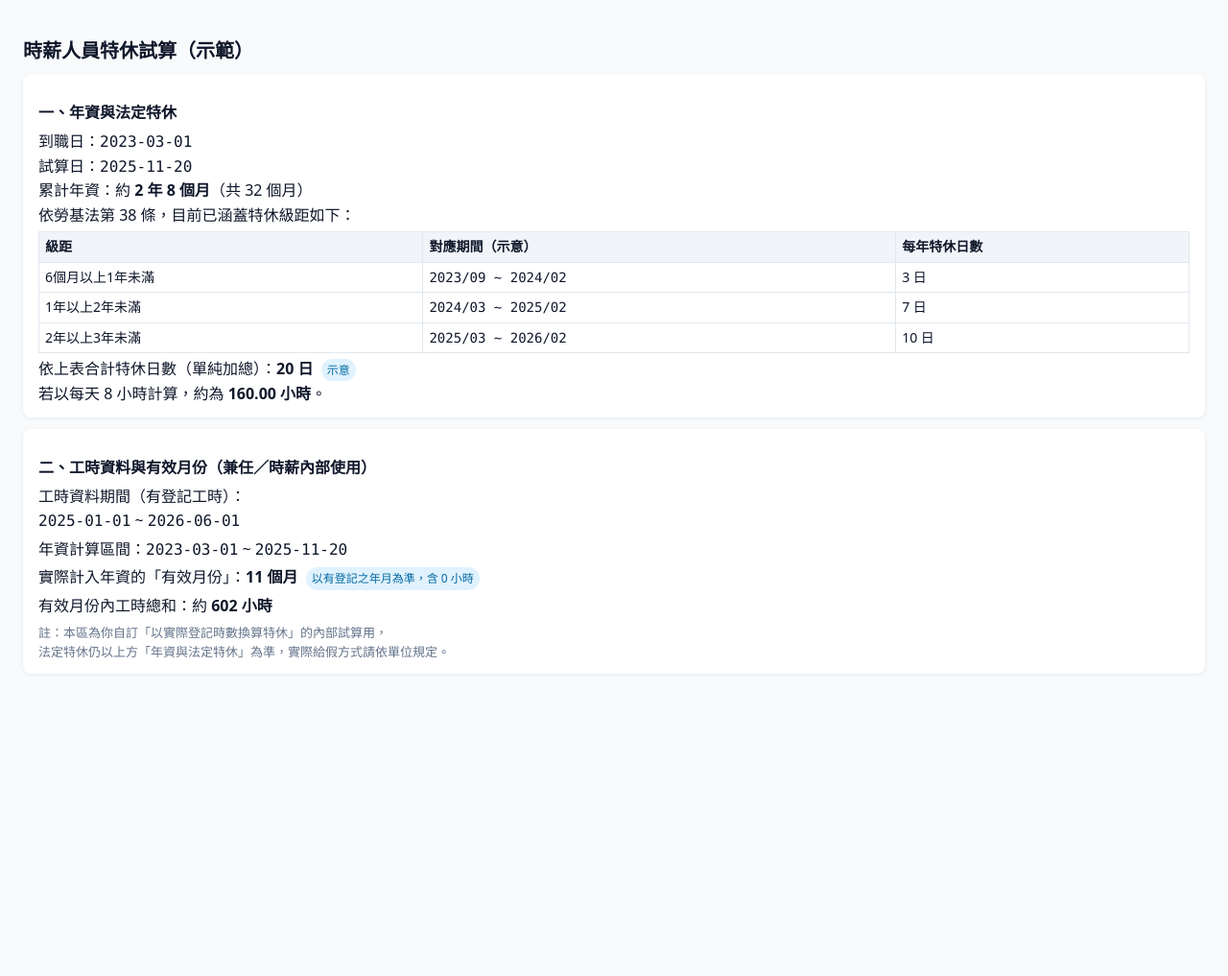
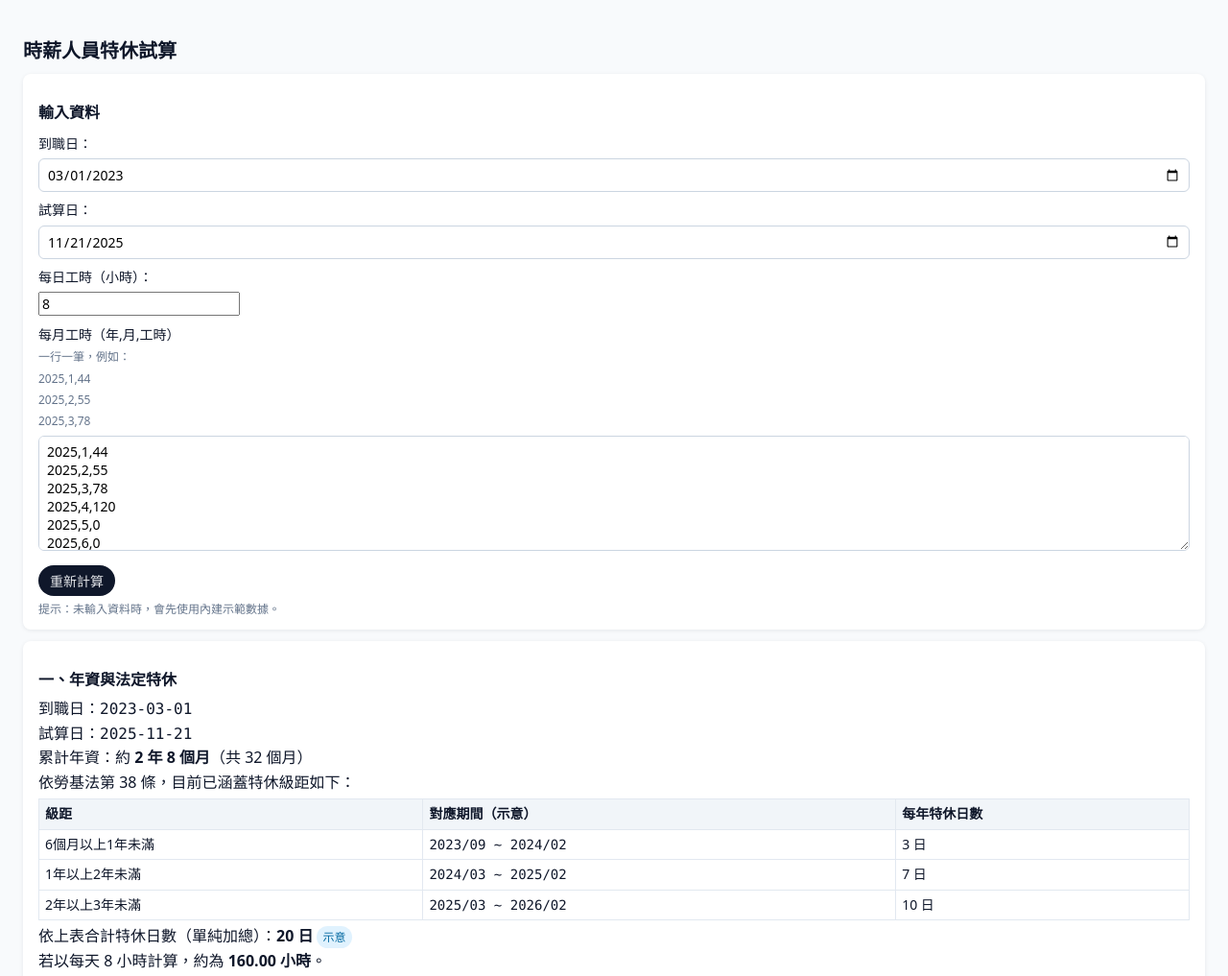
Before and after one commit to 134767/hourly-wage, a plain HTML site: page index.html in a window 1280 px wide. Shown: the top 1017 px of the page at 96% size. Before the commit the page ends 800 px from the top, so only its background shows below. Drawn offline with Linux system fonts and the light colour scheme.

Commit message:
Update index.html

```diff
--- a/index.html
+++ b/index.html
@@ -2,7 +2,7 @@
 <html lang="zh-Hant">
 <head>
   <meta charset="utf-8" />
-  <title>時薪人員特休試算（GitHub 版本）</title>
+  <title>時薪人員特休試算（可輸入版）</title>
   <meta name="viewport" content="width=device-width, initial-scale=1" />
   <style>
     body{
@@ -26,47 +26,76 @@
     th,td{border:1px solid #e2e8f0;padding:4px 6px;text-align:left;}
     th{background:#f1f5f9;}
     .tag{display:inline-block;padding:2px 6px;border-radius:999px;font-size:12px;background:#e0f2fe;color:#0369a1;margin-left:4px;}
+    label{font-size:14px;display:block;margin-top:8px;margin-bottom:4px;}
+    input, textarea, button{
+      font-family: inherit;
+      font-size:14px;
+    }
+    input[type="date"], textarea{
+      width:100%;
+      box-sizing:border-box;
+      padding:6px 8px;
+      border-radius:6px;
+      border:1px solid #cbd5e1;
+      background:#ffffff;
+    }
+    textarea{min-height:120px;resize:vertical;white-space:pre;}
+    button{
+      margin-top:8px;
+      padding:6px 12px;
+      border-radius:999px;
+      border:none;
+      cursor:pointer;
+      background:#0f172a;
+      color:#e5e7eb;
+    }
+    button:hover{background:#1e293b;}
+    .hint{font-size:12px;color:#64748b;}
   </style>
 </head>
 <body>
-  <h1>時薪人員特休試算（示範）</h1>
+  <h1>時薪人員特休試算</h1>
 
+  <!-- 輸入區 -->
+  <div class="card">
+    <h2>輸入資料</h2>
+
+    <label for="employDate">到職日：</label>
+    <input type="date" id="employDate" />
+
+    <label for="refDate">試算日：</label>
+    <input type="date" id="refDate" />
+
+    <label for="hoursPerDay">每日工時（小時）：</label>
+    <input type="number" id="hoursPerDay" value="8" min="1" step="0.5" />
+
+    <label for="workData">
+      每月工時（年,月,工時）<br/>
+      <span class="hint">
+        一行一筆，例如：<br/>
+        2025,1,44<br/>
+        2025,2,55<br/>
+        2025,3,78
+      </span>
+    </label>
+    <textarea id="workData"></textarea>
+
+    <button id="btnCalc">重新計算</button>
+    <div class="hint" style="margin-top:4px;">
+      提示：未輸入資料時，會先使用內建示範數據。
+    </div>
+  </div>
+
+  <!-- 計算結果 -->
   <div id="result"></div>
 
   <script>
-    // ===== 基本設定 =====
-    const EMPLOY_DATE = "2023-03-01"; // 到職日
-    const REF_DATE = "2025-11-20";    // 試算日（你可以改成 new Date().toISOString().slice(0,10)）
-    const HOURS_PER_DAY = 8;          // 一日幾小時：若你單位不同，可以自行修改
-
-    // 每月工時資料（你現在這組）
-    const workRecords = [
-      { year: 2025, month:  1, hours: 44 },
-      { year: 2025, month:  2, hours: 55 },
-      { year: 2025, month:  3, hours: 78 },
-      { year: 2025, month:  4, hours:120 },
-      { year: 2025, month:  5, hours:  0 },
-      { year: 2025, month:  6, hours:  0 },
-      { year: 2025, month:  7, hours:  9 },
-      { year: 2025, month:  8, hours: 41 },
-      { year: 2025, month:  9, hours: 74 },
-      { year: 2025, month: 10, hours: 85 },
-      { year: 2025, month: 11, hours: 96 },
-      { year: 2025, month: 12, hours: 44 },
-      { year: 2026, month:  1, hours: 78 },
-      { year: 2026, month:  2, hours: 99 },
-      { year: 2026, month:  3, hours:  0 },
-      { year: 2026, month:  4, hours:  4 },
-      { year: 2026, month:  5, hours: 99 },
-      { year: 2026, month:  6, hours:  0 }
-    ];
-
-    // ===== 小工具：年月計算 =====
+    // ===== 工具：年月差 =====
     function diffYearMonth(startStr, endStr){
       const [sy, sm, sd] = startStr.split("-").map(Number);
       const [ey, em, ed] = endStr.split("-").map(Number);
       let totalMonths = (ey - sy) * 12 + (em - sm);
-      if (ed < sd) totalMonths -= 1;    // 不足一個月不算
+      if (ed < sd) totalMonths -= 1; // 不足一個月不算
       const years = Math.floor(totalMonths / 12);
       const months = totalMonths % 12;
       return { totalMonths, years, months };
@@ -86,24 +115,25 @@
       return `${startYM.replace("-", "/")} ~ ${endYM.replace("-", "/")}`;
     }
 
-    // ===== 勞基法特休級距表（第 38 條） =====
+    // ===== 勞基法級距 =====
     const LAW_LEVELS = [
       { minMonths:  6, maxMonths: 12, days:  3, label: "6個月以上1年未滿" },
       { minMonths: 12, maxMonths: 24, days:  7, label: "1年以上2年未滿" },
       { minMonths: 24, maxMonths: 36, days: 10, label: "2年以上3年未滿" },
       { minMonths: 36, maxMonths: 60, days: 14, label: "3年以上5年未滿" },
-      { minMonths: 60, maxMonths:120, days: 15, label: "5年以上10年未滿" },
-      // 10 年以上：下面用程式動態處理
+      { minMonths: 60, maxMonths:120, days: 15, label: "5年以上10年未滿" }
+      // 10 年以上另外算
     ];
 
     function calcLawSeniorityAndLeaves(employDateStr, refDateStr){
       const diff = diffYearMonth(employDateStr, refDateStr);
-      const { totalMonths, years, months } = diff;
+      const totalMonths = diff.totalMonths;
+      const years = diff.years;
+      const months = diff.months;
 
       const details = [];
 
-      // 固定前 5 級
-      LAW_LEVELS.forEach(level => {
+      LAW_LEVELS.forEach(function(level){
         if (totalMonths >= level.minMonths) {
           const periodText = formatYMRange(employDateStr, level.minMonths, level.maxMonths);
           details.push({
@@ -114,28 +144,29 @@
         }
       });
 
-      // 10 年以上：每年 +1 日，加至 30 日
       if (years >= 10) {
         const extraYears = years - 10;
         const baseDays = 15;
         const days = Math.min(baseDays + extraYears, 30);
-        const minMonths = 120;                // 第 10 年起算
-        const maxMonths = (10 + extraYears + 1) * 12; // 粗略示意
+        const minMonths = 120;
+        const maxMonths = (10 + extraYears + 1) * 12;
         const periodText = formatYMRange(employDateStr, minMonths, maxMonths);
         details.push({
           label: "10年以上（每年加給1日，加至30日）",
-          days,
+          days: days,
           period: periodText
         });
       }
 
-      return { totalMonths, years, months, details };
+      return { totalMonths: totalMonths, years: years, months: months, details: details };
     }
 
-    // ===== 工時資料分析：資料期間、有效月份、工時總和 =====
+    // ===== 工時資料分析 =====
     function analyzeWorkRecords(employDateStr, refDateStr, records){
       const refDate = new Date(refDateStr);
-      const [sy, sm] = employDateStr.split("-").map(Number);
+      const parts = employDateStr.split("-");
+      const sy = Number(parts[0]);
+      const sm = Number(parts[1]);
       const startDate = new Date(sy, sm - 1, 1);
 
       let minRecordDate = null;
@@ -143,14 +174,12 @@
       let effectiveMonths = 0;
       let totalHours = 0;
 
-      records.forEach(r => {
+      records.forEach(function(r){
         const d = new Date(r.year, r.month - 1, 1);
 
-        // 資料期間（不管有沒有超出年資計算區間）
         if (!minRecordDate || d < minRecordDate) minRecordDate = d;
         if (!maxRecordDate || d > maxRecordDate) maxRecordDate = d;
 
-        // 有登記工時（含 0 小時）且在到職日與試算日期之間 → 計入「有效月份」
         if (d >= startDate && d <= refDate) {
           effectiveMonths += 1;
           totalHours += Number(r.hours) || 0;
@@ -160,90 +189,157 @@
       function fmt(d){
         const y = d.getFullYear();
         const m = String(d.getMonth() + 1).padStart(2,"0");
-        return `${y}-${m}-01`;
+        return y + "-" + m + "-01";
       }
 
       return {
         dataStart: minRecordDate ? fmt(minRecordDate) : null,
         dataEnd  : maxRecordDate ? fmt(maxRecordDate) : null,
-        effectiveMonths,
-        totalHours
+        effectiveMonths: effectiveMonths,
+        totalHours: totalHours
       };
     }
 
-    // ===== 把結果渲染到畫面 =====
-    function render(){
-      const law = calcLawSeniorityAndLeaves(EMPLOY_DATE, REF_DATE);
-      const work = analyzeWorkRecords(EMPLOY_DATE, REF_DATE, workRecords);
+    // ===== 解析 textarea 文字 → workRecords =====
+    function parseWorkData(text){
+      const lines = text.split(/\r?\n/);
+      const records = [];
+      lines.forEach(function(line){
+        const t = line.trim();
+        if (!t) return;
+        // 用逗號或空白分隔
+        const parts = t.split(/[\s,]+/);
+        if (parts.length < 3) return;
+        const y = Number(parts[0]);
+        const m = Number(parts[1]);
+        const h = Number(parts[2]);
+        if (!y || !m) return;
+        records.push({ year: y, month: m, hours: h || 0 });
+      });
+      return records;
+    }
 
-      const totalLawDays = law.details.reduce((sum, d) => sum + d.days, 0);
-      const totalLawHours = totalLawDays * HOURS_PER_DAY;
+    // ===== 渲染結果 =====
+    function render(employDate, refDate, hoursPerDay, workRecords){
+      const law = calcLawSeniorityAndLeaves(employDate, refDate);
+      const work = analyzeWorkRecords(employDate, refDate, workRecords);
+
+      const totalLawDays = law.details.reduce(function(sum, d){ return sum + d.days; }, 0);
+      const totalLawHours = totalLawDays * hoursPerDay;
 
       const container = document.getElementById("result");
-      let html = "";
+      var html = "";
 
-      // 年資總覽
-      html += `
-        <div class="card">
-          <h2>一、年資與法定特休</h2>
-          <div>到職日：<span class="mono">${EMPLOY_DATE}</span></div>
-          <div>試算日：<span class="mono">${REF_DATE}</span></div>
-          <div>累計年資：約 <strong>${law.years} 年 ${law.months} 個月</strong>（共 ${law.totalMonths} 個月）</div>
-          <div>依勞基法第 38 條，目前已涵蓋特休級距如下：</div>
-          <table>
-            <thead>
-              <tr>
-                <th>級距</th>
-                <th>對應期間（示意）</th>
-                <th>每年特休日數</th>
-              </tr>
-            </thead>
-            <tbody>
-              ${law.details.map(d => `
-                <tr>
-                  <td>${d.label}</td>
-                  <td class="mono">${d.period}</td>
-                  <td>${d.days} 日</td>
-                </tr>
-              `).join("")}
-            </tbody>
-          </table>
-          <div style="margin-top:4px;">
-            依上表合計特休日數（單純加總）：<strong>${totalLawDays} 日</strong>
-            <span class="tag">示意</span><br/>
-            若以每天 ${HOURS_PER_DAY} 小時計算，約為 <strong>${totalLawHours.toFixed(2)} 小時</strong>。
-          </div>
-        </div>
-      `;
+      html +=
+        '<div class="card">' +
+        '<h2>一、年資與法定特休</h2>' +
+        '<div>到職日：<span class="mono">' + employDate + '</span></div>' +
+        '<div>試算日：<span class="mono">' + refDate + '</span></div>' +
+        '<div>累計年資：約 <strong>' + law.years + ' 年 ' + law.months + ' 個月</strong>（共 ' + law.totalMonths + ' 個月）</div>' +
+        '<div>依勞基法第 38 條，目前已涵蓋特休級距如下：</div>' +
+        '<table><thead><tr>' +
+        '<th>級距</th><th>對應期間（示意）</th><th>每年特休日數</th>' +
+        '</tr></thead><tbody>';
 
-      // 工時資料與「有效月份」
-      html += `
-        <div class="card">
-          <h2>二、工時資料與有效月份（兼任／時薪內部使用）</h2>
-          <div>工時資料期間（有登記工時）：<br/>
-            ${work.dataStart ? `<span class="mono">${work.dataStart}</span> ~ <span class="mono">${work.dataEnd}</span>` : "（尚無資料）"}
-          </div>
-          <div style="margin-top:4px;">
-            年資計算區間：<span class="mono">${EMPLOY_DATE}</span> ~ <span class="mono">${REF_DATE}</span>
-          </div>
-          <div style="margin-top:4px;">
-            實際計入年資的「有效月份」：<strong>${work.effectiveMonths} 個月</strong>
-            <span class="tag">以有登記之年月為準，含 0 小時</span>
-          </div>
-          <div style="margin-top:4px;">
-            有效月份內工時總和：約 <strong>${work.totalHours} 小時</strong>
-          </div>
-          <div style="margin-top:4px;font-size:13px;color:#64748b;">
-            註：本區為你自訂「以實際登記時數換算特休」的內部試算用，<br/>
-            法定特休仍以上方「年資與法定特休」為準，實際給假方式請依單位規定。
-          </div>
-        </div>
-      `;
+      law.details.forEach(function(d){
+        html +=
+          '<tr>' +
+          '<td>' + d.label + '</td>' +
+          '<td class="mono">' + d.period + '</td>' +
+          '<td>' + d.days + ' 日</td>' +
+          '</tr>';
+      });
+
+      html +=
+        '</tbody></table>' +
+        '<div style="margin-top:4px;">依上表合計特休日數（單純加總）：<strong>' + totalLawDays + ' 日</strong>' +
+        '<span class="tag">示意</span><br/>若以每天 ' + hoursPerDay +
+        ' 小時計算，約為 <strong>' + totalLawHours.toFixed(2) + ' 小時</strong>。</div>' +
+        '</div>';
+
+      html +=
+        '<div class="card">' +
+        '<h2>二、工時資料與有效月份（兼任／時薪內部使用）</h2>' +
+        '<div>工時資料期間（有登記工時）：<br/>' +
+        (work.dataStart ?
+          '<span class="mono">' + work.dataStart + '</span> ~ <span class="mono">' + work.dataEnd + '</span>' :
+          '（尚無資料）') +
+        '</div>' +
+        '<div style="margin-top:4px;">年資計算區間：<span class="mono">' + employDate +
+        '</span> ~ <span class="mono">' + refDate + '</span></div>' +
+        '<div style="margin-top:4px;">實際計入年資的「有效月份」：<strong>' +
+        work.effectiveMonths + ' 個月</strong>' +
+        '<span class="tag">以有登記之年月為準，含 0 小時</span></div>' +
+        '<div style="margin-top:4px;">有效月份內工時總和：約 <strong>' +
+        work.totalHours + ' 小時</strong></div>' +
+        '<div style="margin-top:4px;font-size:13px;color:#64748b;">註：本區為你自訂「以實際登記時數換算特休」的內部試算用，<br/>法定特休仍以上方「年資與法定特休」為準，實際給假方式請依單位規定。</div>' +
+        '</div>';
 
       container.innerHTML = html;
     }
 
-    render();
+    // ===== 初始化：帶入預設值（你剛剛那組資料） =====
+    function fillDefaults(){
+      var employInput = document.getElementById("employDate");
+      var refInput = document.getElementById("refDate");
+      var workArea = document.getElementById("workData");
+
+      // 到職日
+      employInput.value = "2023-03-01";
+
+      // 試算日：預設用今天
+      var today = new Date();
+      var y = today.getFullYear();
+      var m = String(today.getMonth() + 1).padStart(2,"0");
+      var d = String(today.getDate()).padStart(2,"0");
+      refInput.value = y + "-" + m + "-" + d;
+
+      // 預設示範工時資料（你可以改掉）
+      var demoLines = [
+        "2025,1,44",
+        "2025,2,55",
+        "2025,3,78",
+        "2025,4,120",
+        "2025,5,0",
+        "2025,6,0",
+        "2025,7,9",
+        "2025,8,41",
+        "2025,9,74",
+        "2025,10,85",
+        "2025,11,96",
+        "2025,12,44",
+        "2026,1,78",
+        "2026,2,99",
+        "2026,3,0",
+        "2026,4,4",
+        "2026,5,99",
+        "2026,6,0"
+      ];
+      workArea.value = demoLines.join("\n");
+
+      // 一開始就計算一次
+      doCalc();
+    }
+
+    function doCalc(){
+      var employDate = document.getElementById("employDate").value;
+      var refDate = document.getElementById("refDate").value;
+      var hoursPerDay = Number(document.getElementById("hoursPerDay").value) || 8;
+      var text = document.getElementById("workData").value;
+
+      if (!employDate || !refDate) {
+        alert("請先輸入到職日與試算日");
+        return;
+      }
+      var records = parseWorkData(text);
+      render(employDate, refDate, hoursPerDay, records);
+    }
+
+    document.getElementById("btnCalc").addEventListener("click", function(){
+      doCalc();
+    });
+
+    fillDefaults();
   </script>
 </body>
 </html>
```
